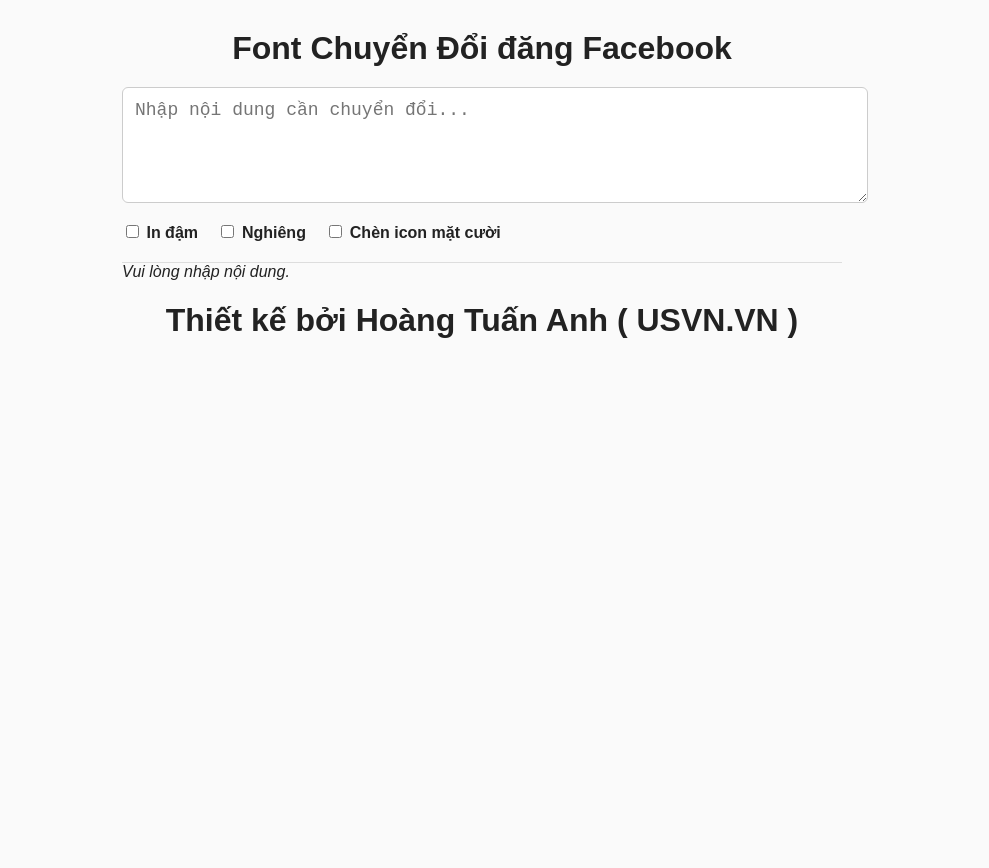
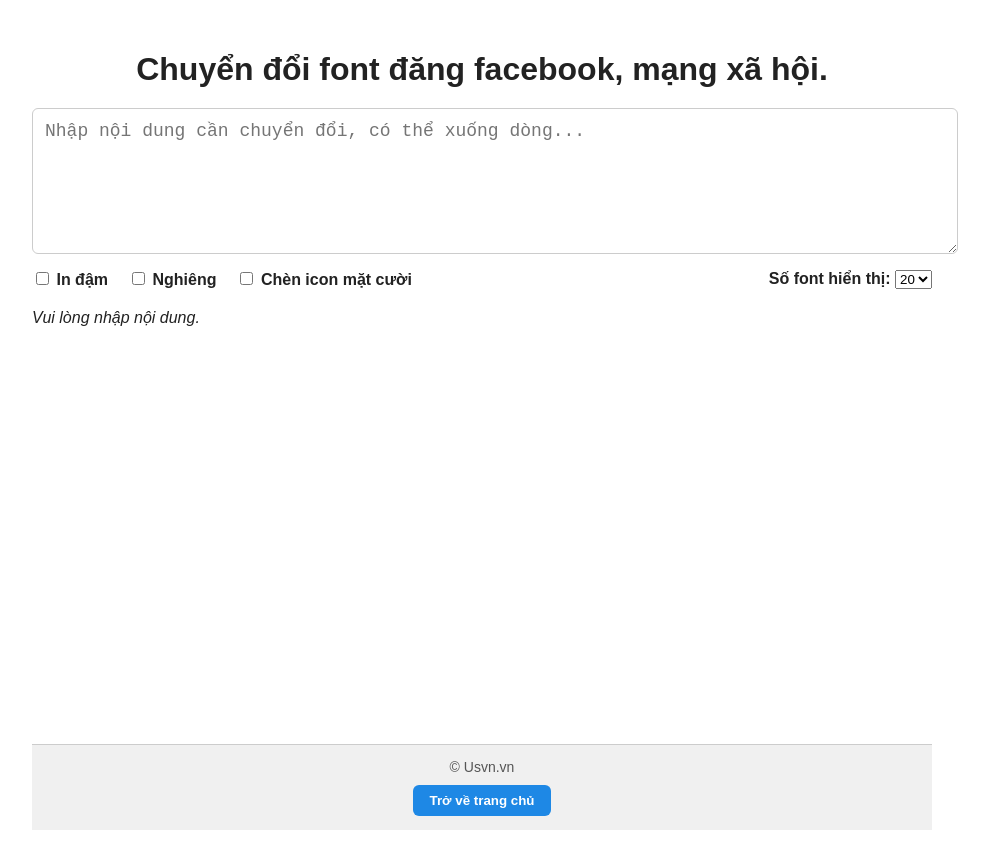
Before and after one commit to usvn-vn/usvn-coin, a plain HTML site: page fbtext.html in a window 1280 px wide. Shown: the whole page, without its empty margins (158-1147 px from the left). Before the commit the page ends 800 px from the top, so only its background shows below. Drawn offline with Linux system fonts and the light colour scheme.

Commit message:
Update fbtext.html

```diff
--- a/fbtext.html
+++ b/fbtext.html
@@ -3,14 +3,17 @@
 <head>
 <meta charset="UTF-8" />
 <meta name="viewport" content="width=device-width, initial-scale=1" />
-<title>Font Chuyển Đổi đăng Facebook</title>
+<title>Chuyển đổi font giữ format xuống dòng - Usvn.vn</title>
 <style>
   body {
     font-family: Arial, sans-serif;
-    max-width: 720px;
-    margin: 30px auto;
-    background: #fafafa;
+    max-width: 900px;
+    margin: 30px auto 60px;
+    background: #fff;
     color: #222;
+    display: flex;
+    flex-direction: column;
+    min-height: 100vh;
   }
   h1 {
     text-align: center;
@@ -18,7 +21,7 @@
   }
   textarea {
     width: 100%;
-    height: 90px;
+    height: 120px;
     font-size: 18px;
     padding: 12px;
     border: 1px solid #ccc;
@@ -26,37 +29,51 @@
     resize: vertical;
     margin-bottom: 15px;
   }
-  label {
-    user-select: none;
-    margin-right: 15px;
-    font-weight: 600;
-  }
   .options {
     margin-bottom: 20px;
+    display: flex;
+    flex-wrap: wrap;
+    gap: 20px;
+    align-items: center;
   }
-  .result-list {
-    border-top: 1px solid #ddd;
+  .options label {
+    user-select: none;
+    font-weight: 600;
+    cursor: pointer;
   }
-  .result-item {
+  .font-count {
+    margin-left: auto;
+  }
+  .font-grid {
+    display: grid;
+    grid-template-columns: repeat(auto-fill,minmax(240px,1fr));
+    gap: 14px;
+  }
+  .font-box {
+    border: 1px solid #ddd;
+    border-radius: 6px;
+    padding: 10px 15px;
     display: flex;
-    align-items: center;
+    flex-direction: column;
     justify-content: space-between;
-    border-bottom: 1px solid #ddd;
-    padding: 10px 5px;
+    background: #f9f9f9;
+    box-shadow: 1px 1px 3px rgba(0,0,0,0.05);
+    min-height: 100px;
   }
-  .result-text {
+  .font-text {
     flex: 1;
     font-size: 18px;
-    word-break: break-word;
+    white-space: pre-wrap;
     user-select: text;
-    margin-right: 12px;
+    margin-bottom: 10px;
   }
   button.copy-btn {
+    align-self: flex-end;
     background: #1e88e5;
     border: none;
     color: white;
-    padding: 6px 14px;
-    border-radius: 4px;
+    padding: 6px 12px;
+    border-radius: 5px;
     cursor: pointer;
     font-size: 14px;
     flex-shrink: 0;
@@ -65,21 +82,61 @@
   button.copy-btn:hover {
     background-color: #1565c0;
   }
+  footer {
+    margin-top: auto;
+    text-align: center;
+    padding: 14px 10px;
+    background: #f0f0f0;
+    font-size: 14px;
+    color: #555;
+    border-top: 1px solid #ccc;
+  }
+  #homeBtn {
+    margin-top: 10px;
+    background-color: #1e88e5;
+    color: white;
+    border: none;
+    padding: 8px 16px;
+    border-radius: 6px;
+    cursor: pointer;
+    font-weight: 600;
+  }
+  #homeBtn:hover {
+    background-color: #1565c0;
+  }
 </style>
 </head>
 <body>
 
-<h1>Font Chuyển Đổi đăng Facebook</h1>
+<h1>Chuyển đổi font đăng facebook, mạng xã hội.</h1>
 
-<textarea id="inputText" placeholder="Nhập nội dung cần chuyển đổi..."></textarea>
+<textarea id="inputText" placeholder="Nhập nội dung cần chuyển đổi, có thể xuống dòng..."></textarea>
 
 <div class="options">
   <label><input type="checkbox" id="boldCheck" /> In đậm</label>
   <label><input type="checkbox" id="italicCheck" /> Nghiêng</label>
   <label><input type="checkbox" id="iconCheck" /> Chèn icon mặt cười</label>
+
+  <label class="font-count">Số font hiển thị:
+    <select id="fontCountSelect">
+      <option value="10">10</option>
+      <option value="15">15</option>
+      <option value="20" selected>20</option>
+      <option value="25">25</option>
+      <option value="30">30</option>
+      <option value="40">40</option>
+      <option value="50">50</option>
+    </select>
+  </label>
 </div>
 
-<div class="result-list" id="resultList"></div>
+<div class="font-grid" id="resultGrid"></div>
+
+<footer>
+  © Usvn.vn
+  <br />
+  <button id="homeBtn" onclick="window.location.href='https://usvn.vn'">Trở về trang chủ</button>
+</footer>
 
 <script>
   const fonts = [
@@ -92,45 +149,69 @@
     {name:"Comic Sans MS", css:"'Comic Sans MS', cursive, sans-serif"},
     {name:"Impact", css:"Impact, sans-serif"},
     {name:"Lucida Console", css:"'Lucida Console', monospace"},
-    {name:"Trebuchet MS", css:"'Trebuchet MS', sans-serif"}
+    {name:"Trebuchet MS", css:"'Trebuchet MS', sans-serif"},
+    {name:"Palatino Linotype", css:"'Palatino Linotype', serif"},
+    {name:"Gill Sans", css:"'Gill Sans', sans-serif"},
+    {name:"Franklin Gothic Medium", css:"'Franklin Gothic Medium', 'Arial Narrow', Arial, sans-serif"},
+    {name:"Brush Script MT", css:"'Brush Script MT', cursive"},
+    {name:"Century Gothic", css:"'Century Gothic', sans-serif"},
+    {name:"Calibri", css:"Calibri, sans-serif"},
+    {name:"Candara", css:"Candara, sans-serif"},
+    {name:"Copperplate", css:"Copperplate, 'Copperplate Gothic Light', fantasy"},
+    {name:"Optima", css:"Optima, sans-serif"},
+    {name:"Segoe UI", css:"'Segoe UI', Tahoma, Geneva, Verdana, sans-serif"}
   ];
 
   const icons = ['😊', '😂', '😍', '🔥', '👍', '🙌', '😉', '🥰', '🎉', '😎'];
 
-  function insertRandomIcon(text) {
+  // Chèn icon ngẫu nhiên vào các dòng văn bản (khoảng 1 icon mỗi 2 dòng)
+  function insertRandomIconsMultiLines(text) {
     if (!text) return "";
-    const icon = icons[Math.floor(Math.random() * icons.length)];
-    const mid = Math.floor(text.length / 2);
-    return text.slice(0, mid) + icon + text.slice(mid);
+    const lines = text.split('\n');
+    let newLines = lines.map(line => line);
+    for(let i=0; i < lines.length; i+=2) {
+      // Chèn icon vào giữa dòng thứ i nếu có
+      if(lines[i].length > 0) {
+        const icon = icons[Math.floor(Math.random() * icons.length)];
+        const mid = Math.floor(lines[i].length / 2);
+        newLines[i] = lines[i].slice(0, mid) + icon + lines[i].slice(mid);
+      }
+    }
+    return newLines.join('\n');
   }
 
   function styleText(text, bold, italic, icon) {
     let result = text;
-    if(icon) result = insertRandomIcon(result);
-    if(bold) result = result.toUpperCase(); // giả định in đậm bằng chữ hoa (vì font in đậm css sẽ áp dụng khi hiển thị)
-    // in nghiêng sẽ áp dụng CSS
+    if(icon) result = insertRandomIconsMultiLines(result);
+    if(bold) result = result.toUpperCase();
     return result;
   }
 
-  function renderResults() {
-    const inputText = document.getElementById("inputText").value.trim();
+  function renderFonts() {
+    const inputText = document.getElementById("inputText").value;
     const bold = document.getElementById("boldCheck").checked;
     const italic = document.getElementById("italicCheck").checked;
     const icon = document.getElementById("iconCheck").checked;
-    const container = document.getElementById("resultList");
-    container.innerHTML = '';
+    const fontCount = parseInt(document.getElementById("fontCountSelect").value) || 20;
 
-    if (!inputText) {
-      container.innerHTML = '<i>Vui lòng nhập nội dung.</i>';
+    const container = document.getElementById("resultGrid");
+    container.innerHTML = "";
+
+    if(!inputText.trim()) {
+      container.innerHTML = "<i>Vui lòng nhập nội dung.</i>";
       return;
     }
 
-    fonts.forEach(({name, css}) => {
-      const div = document.createElement("div");
-      div.className = "result-item";
+    const count = Math.min(fontCount, fonts.length);
 
-      const span = document.createElement("span");
-      span.className = "result-text";
+    for(let i=0; i<count; i++) {
+      const {name, css} = fonts[i];
+
+      const box = document.createElement("div");
+      box.className = "font-box";
+
+      const span = document.createElement("pre");
+      span.className = "font-text";
       span.textContent = styleText(inputText, bold, italic, icon);
       span.style.fontFamily = css;
       span.style.fontWeight = bold ? "bold" : "normal";
@@ -139,28 +220,29 @@
       const btnCopy = document.createElement("button");
       btnCopy.className = "copy-btn";
       btnCopy.textContent = "Sao chép";
-      btnCopy.onclick = () => {
+      btnCopy.title = `Sao chép đoạn text font "${name}"`;
+      btnCopy.addEventListener("click", () => {
         navigator.clipboard.writeText(span.textContent).then(() => {
-          btnCopy.textContent = "Đã sao chép";
+          btnCopy.textContent = "Đã sao chép!";
           setTimeout(() => btnCopy.textContent = "Sao chép", 1500);
         });
-      };
+      });
 
-      div.appendChild(span);
-      div.appendChild(btnCopy);
-      container.appendChild(div);
-    });
+      box.appendChild(span);
+      box.appendChild(btnCopy);
+
+      container.appendChild(box);
+    }
   }
 
-  // Render ngay khi gõ
-  document.getElementById("inputText").addEventListener("input", renderResults);
-  document.getElementById("boldCheck").addEventListener("change", renderResults);
-  document.getElementById("italicCheck").addEventListener("change", renderResults);
-  document.getElementById("iconCheck").addEventListener("change", renderResults);
+  document.getElementById("inputText").addEventListener("input", renderFonts);
+  document.getElementById("boldCheck").addEventListener("change", renderFonts);
+  document.getElementById("italicCheck").addEventListener("change", renderFonts);
+  document.getElementById("iconCheck").addEventListener("change", renderFonts);
+  document.getElementById("fontCountSelect").addEventListener("change", renderFonts);
 
-  // Render ban đầu (rỗng)
-  renderResults();
+  renderFonts();
 </script>
-<h1>Thiết kế bởi Hoàng Tuấn Anh ( USVN.VN )</h1>
+
 </body>
 </html>
```
